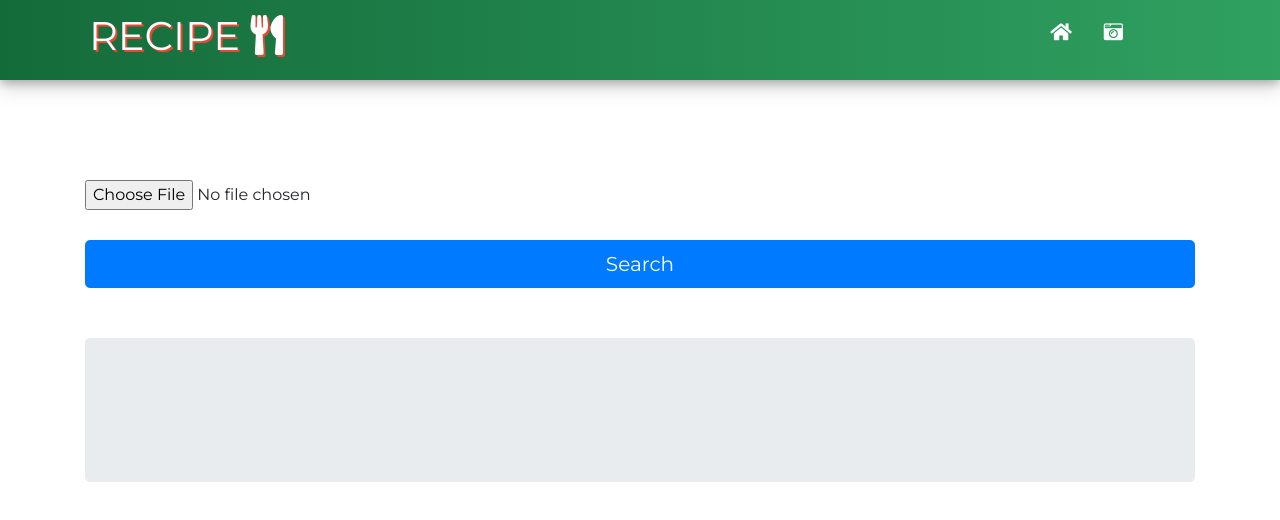
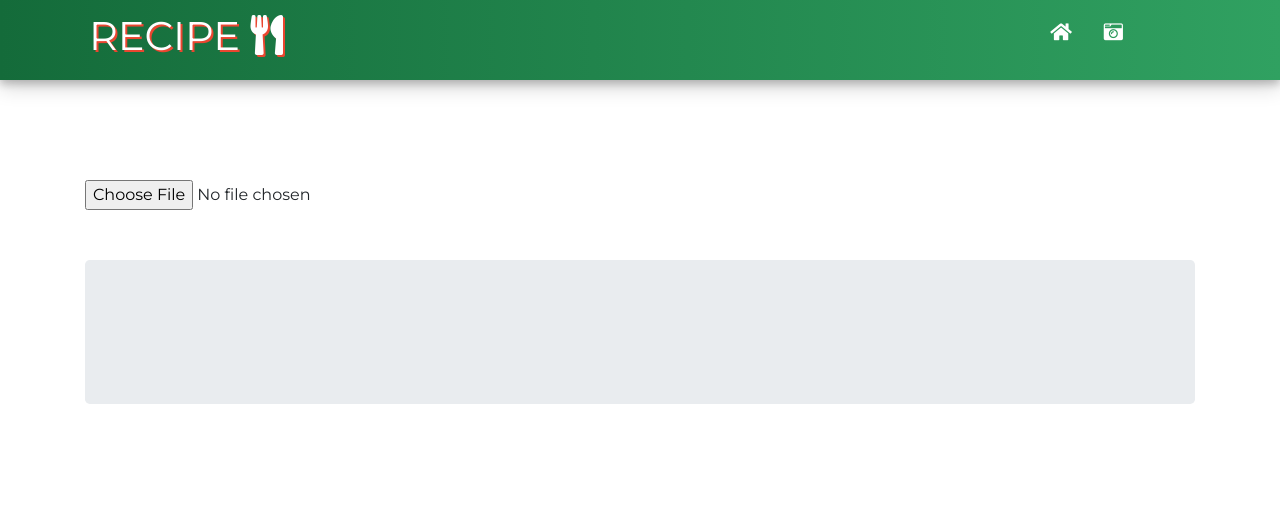
Before and after one commit to BenReichwein/holiday-hacks, a React (Create React App) app: page /imagesearch in a window 1280 px wide. Shown: the top 520 px of the page. Built offline with nearby package versions, Linux system fonts and the light colour scheme.

Commit message:
Image Search without button opperation

```diff
--- a/src/api_keys.js
+++ b/src/api_keys.js
@@ -1,6 +1,6 @@
 module.exports = {
     food: function (){
-        return '9b6ea789e4fe4549b473b4a88e9e625e';
+        return '82dcf2c72fbe4c4eb58964d820e2430b';
         //82dcf2c72fbe4c4eb58964d820e2430b
         //6b9ed39aa4184083bd5592d062cf2151
         //6dddf62b15e744be95879a02fb3f57a5
--- a/src/components/ImageSearch/ImageSearch.js
+++ b/src/components/ImageSearch/ImageSearch.js
@@ -1,5 +1,5 @@
 import React, {Component} from 'react';
-import {Button, Container, Jumbotron} from "react-bootstrap";
+import {Container, Jumbotron} from "react-bootstrap";
 import {Link} from "react-router-dom";
 import '@tensorflow/tfjs';
 
@@ -33,17 +33,11 @@ class ImageSearch extends Component {
     }
 
     app = async () => {
-        if (this.state.image) {
-            this.setState({loading: true})
+        this.setState({loading: true})
         const img = document.getElementById('img');
 
         net = await mobilenet.load();
-
         return await net.classify(img);
-        } else {
-            alert('No image uploaded')
-            window.location.reload()
-        }
     }
 
     recipeLoad = () => {
@@ -55,6 +49,21 @@ class ImageSearch extends Component {
                     foodResults: true,
                 });
             })
+    }
+
+    componentDidUpdate() {
+        if (this.state.image !== null || "") {
+            console.log("in")
+            this.app().then(value => {
+                this.setState({
+                    loading: false,
+                    result: {'name': value[0]['className'], 'prob': value[0]['probability']},
+                    search: value[0]['className'],
+                    })
+                    this.recipeLoad();
+            })
+            this.setState({image: null})
+        }
     }
 
 
@@ -69,15 +78,6 @@ class ImageSearch extends Component {
                     <form style={{marginBottom: 30}}>
                         <input onChange={this.handleChange} id='uploaded' type='file' accept="image/png, image/jpeg"/>
                     </form>
-                    <Button size="lg" block onClick={() => this.app().then(value => {
-                        this.setState({
-                            loading: false,
-                            result: {'name': value[0]['className'], 'prob': value[0]['probability']},
-                            search: value[0]['className'],
-                            })
-                            this.recipeLoad();
-                    })}
-                            variant="primary">Search</Button>
                     <Jumbotron style={{'marginTop': 50}}>
                         {loading ?
                             <p>Loading...</p>
```
Also changed, not shown: 1 other file (tests, documents, lock files or other folders).
